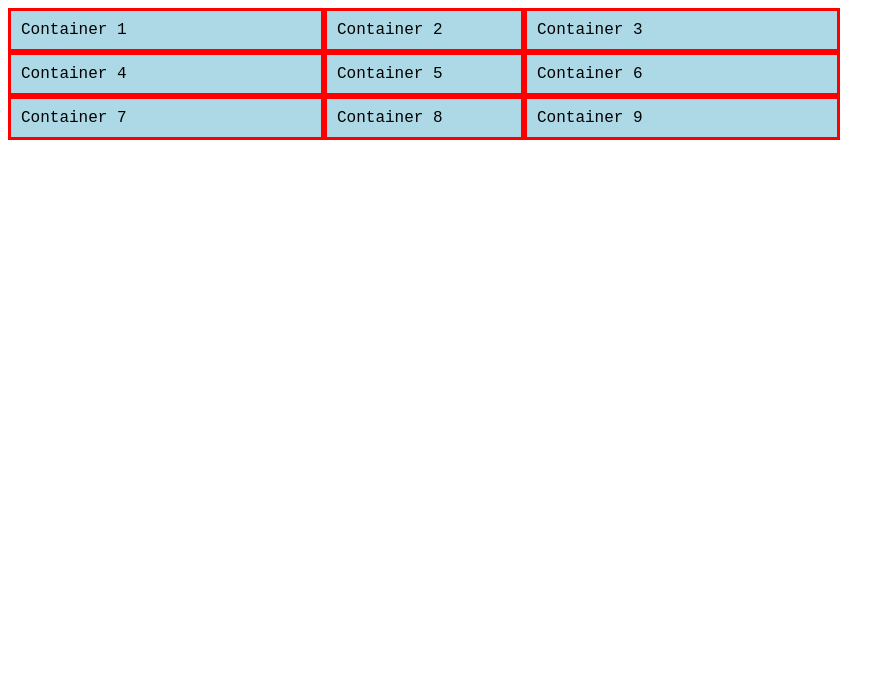
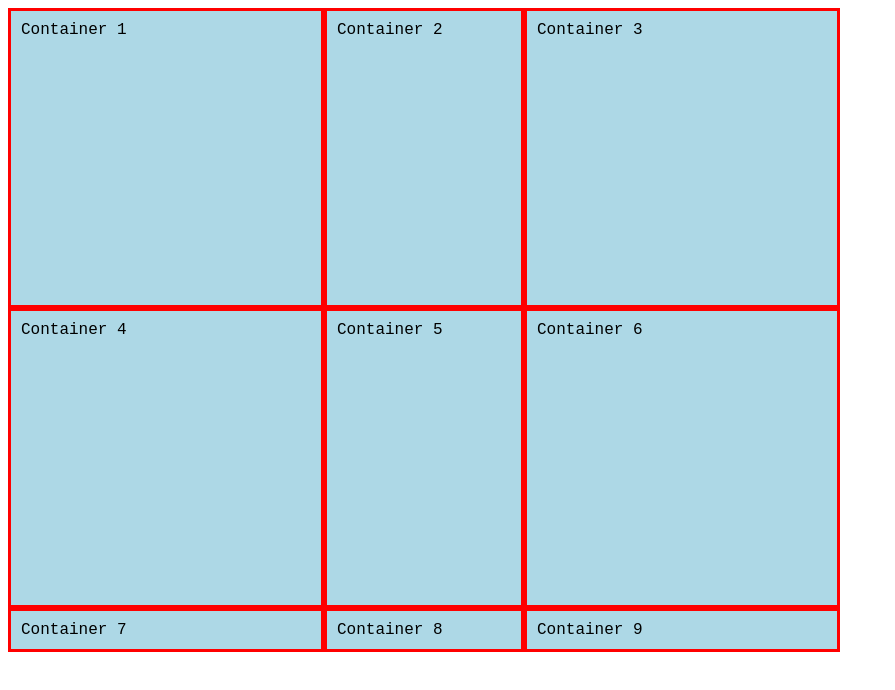
Before and after one commit to geochavarria/css_grid_layout, a plain HTML site: page index.html in a window 1280 px wide. Shown: the whole page, without its empty margins (0-895 px from the left). Drawn offline with Linux system fonts and the light colour scheme.

```diff
--- a/index.html
+++ b/index.html
@@ -9,6 +9,7 @@
             .container{
                 display: grid;
                 grid-template-columns: 25% 200px 25%;
+                grid-template-rows: 300px 300px;
             }
             .item{
                 background: lightblue;
```
